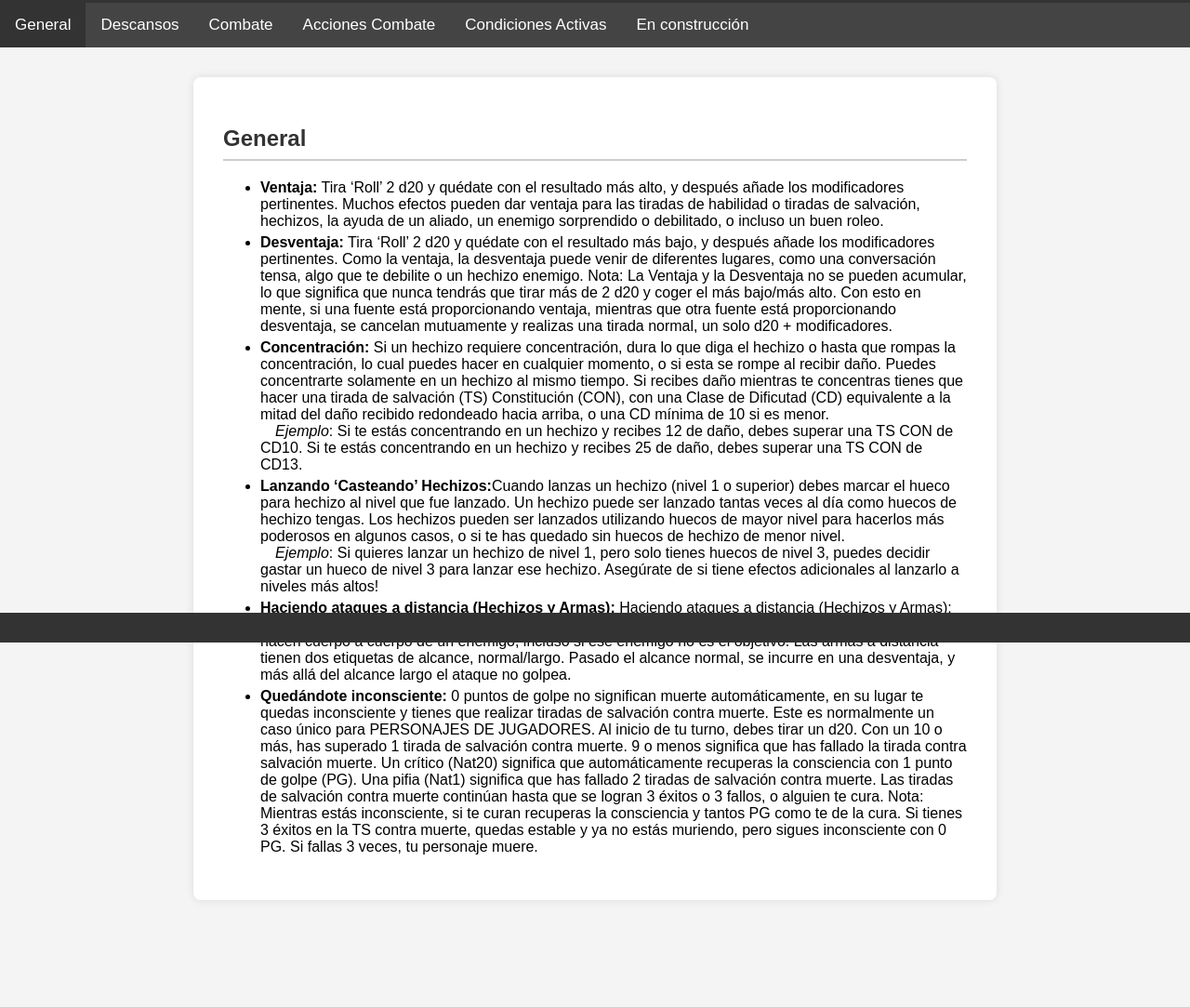
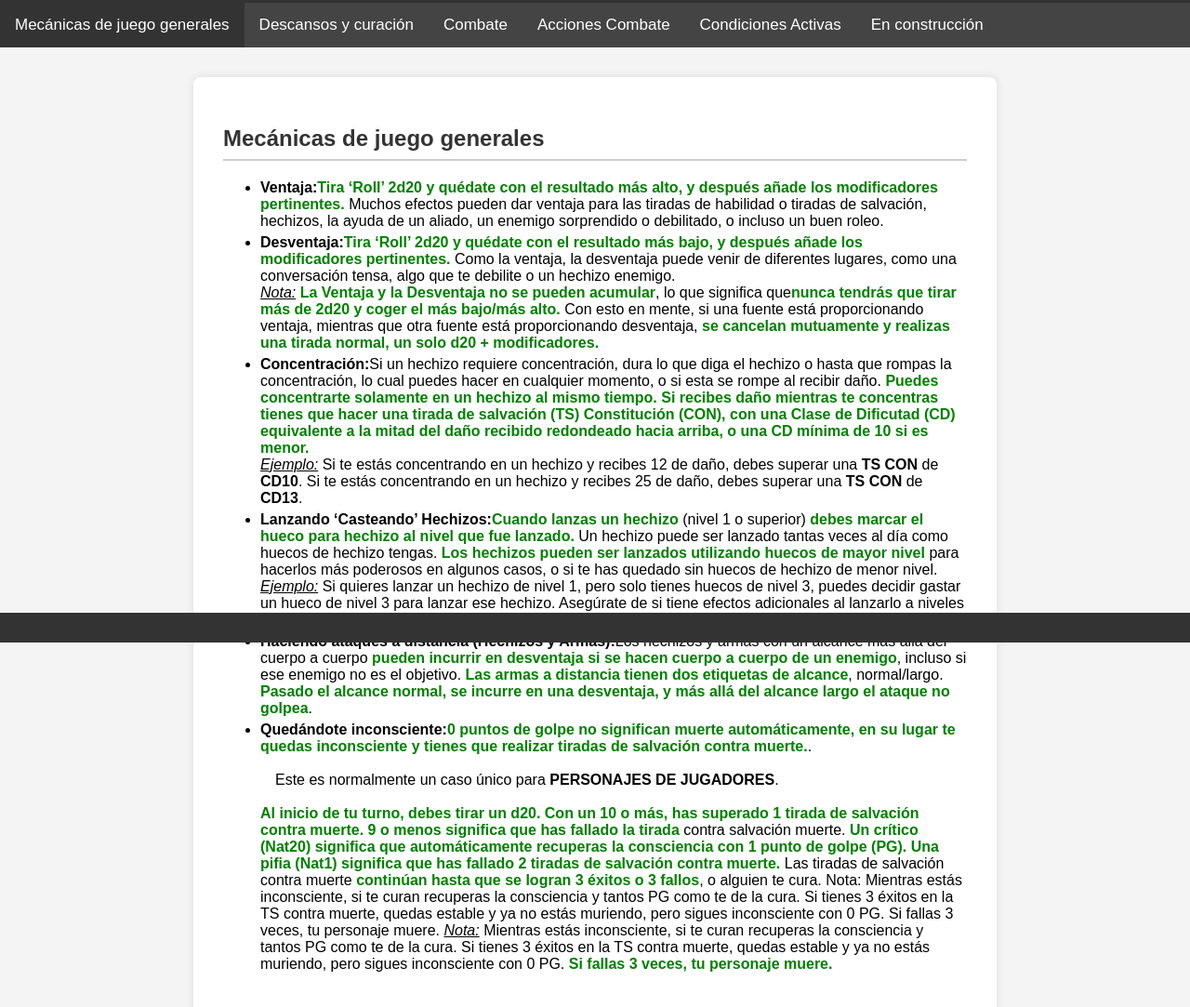
Before and after one commit to dabean-games/caoticos-estupidos, a plain HTML site: page index.html in a window 1280 px wide. Shown: the part 109-1192 px from the top of the page at 93% size. Before the commit the page ends 1109 px from the top, so only its background shows below. Drawn offline with Linux system fonts and the light colour scheme.

Commit message:
Add files via upload

```diff
--- a/css/styles.css
+++ b/css/styles.css
@@ -72,5 +72,10 @@ body {
 }
 
 li:not(:last-child) {
-            margin-bottom:  5px;
+    margin-bottom: 5px;
 }
+
+.important {
+    color: green;
+    font-weight: bold;
+}
--- a/index.html
+++ b/index.html
@@ -15,8 +15,9 @@
     </header>
 
     <div class="tab">
-        <button class="tablinks" onclick="openTab(event, 'generalTab')" id="defaultOpen">General</button>
-        <button class="tablinks" onclick="openTab(event, 'descansosTab')">Descansos</button>
+        <button class="tablinks" onclick="openTab(event, 'generalTab')" id="defaultOpen">Mecánicas de juego
+            generales</button>
+        <button class="tablinks" onclick="openTab(event, 'descansosTab')">Descansos y curación</button>
         <button class="tablinks" onclick="openTab(event, 'combateTab')">Combate</button>
         <button class="tablinks" onclick="openTab(event, 'accionesCombateTab')">Acciones Combate</button>
         <button class="tablinks" onclick="openTab(event, 'condicionesActivasTab')">Condiciones Activas</button>
@@ -24,97 +25,144 @@
     </div>
 
     <div id="generalTab" class="tab-content">
-        <h2>General</h2>
+        <h2>Mecánicas de juego generales</h2>
         <ul>
-            <li><strong>Ventaja:</strong> Tira ‘Roll’ 2 d20 y quédate con el resultado más alto, y después añade los
-                modificadores pertinentes. Muchos efectos pueden dar ventaja para las tiradas de habilidad o
-                tiradas de salvación, hechizos, la ayuda de un aliado, un enemigo sorprendido o debilitado, o
-                incluso un buen roleo.</li>
-            <li><strong>Desventaja:</strong> Tira ‘Roll’ 2 d20 y quédate con el resultado más bajo, y después añade los
-                modificadores pertinentes. Como la ventaja, la desventaja puede venir de diferentes lugares,
-                como una conversación tensa, algo que te debilite o un hechizo enemigo.
-                Nota: La Ventaja y la Desventaja no se pueden acumular, lo que significa que nunca tendrás que tirar
-                más de 2 d20 y coger el más bajo/más alto. Con esto en mente, si una fuente está proporcionando
-                ventaja, mientras que otra fuente está proporcionando desventaja, se cancelan mutuamente y realizas
-                una tirada normal, un solo d20 + modificadores.</li>
-            <li><strong>Concentración:</strong> Si un hechizo requiere concentración, dura lo que diga el hechizo o
-                hasta
-                que rompas la concentración, lo cual puedes hacer en cualquier momento, o si esta se rompe
-                al recibir daño. Puedes concentrarte solamente en un hechizo al mismo tiempo. Si recibes daño
-                mientras te concentras tienes que hacer una tirada de salvación (TS) Constitución (CON), con
-                una Clase de Dificutad (CD) equivalente a la mitad del daño recibido redondeado hacia arriba, o
-                una CD mínima de 10 si es menor.<br>
-                &emsp;<i>Ejemplo</i>: Si te estás concentrando en un hechizo y recibes 12 de daño, debes superar una TS
-                CON de
-                CD10. Si te estás concentrando en un hechizo y recibes 25 de daño, debes superar una TS CON de CD13.
+            <li><strong>Ventaja:</strong><span class="important">Tira ‘Roll’ 2d20 y quédate con el resultado más alto, y
+                    después añade los modificadores
+                    pertinentes.</span> Muchos efectos pueden dar ventaja para las tiradas de habilidad o tiradas de
+                salvación,
+                hechizos, la ayuda de un aliado, un enemigo sorprendido o debilitado, o incluso un buen roleo.</li>
+            <li><strong>Desventaja:</strong><span class="important">Tira ‘Roll’ 2d20 y quédate con el resultado más
+                    bajo, y después añade los modificadores
+                    pertinentes.</span> Como la ventaja, la desventaja puede venir de diferentes lugares, como una
+                conversación tensa, algo que te debilite o un hechizo enemigo.
+                <br>
+                <i><u>Nota:</u></i><span class="important"> La Ventaja y la Desventaja no se pueden acumular</span>, lo
+                que
+                significa que<span class="important">nunca tendrás que tirar
+                    más de 2d20 y coger el más bajo/más alto.</span> Con esto en mente, si una fuente está
+                proporcionando
+                ventaja, mientras que otra fuente está proporcionando desventaja, <span class="important">se cancelan
+                    mutuamente y
+                    realizas una tirada normal, un solo d20 + modificadores.</span>
             </li>
-            <li><strong>Lanzando ‘Casteando’ Hechizos:</strong>Cuando lanzas un hechizo (nivel 1 o superior) debes
-                marcar el hueco para hechizo al nivel que fue lanzado. Un hechizo puede ser lanzado tantas
-                veces al día como huecos de hechizo tengas. Los hechizos pueden ser lanzados utilizando huecos
-                de mayor nivel para hacerlos más poderosos en algunos casos, o si te has quedado sin huecos de
-                hechizo de menor nivel.<br>
-                &emsp;<i>Ejemplo</i>: Si quieres lanzar un hechizo de nivel 1, pero solo tienes huecos de nivel 3,
+            <li><strong>Concentración:</strong>Si un hechizo requiere concentración, dura lo que diga el hechizo o hasta
+                que
+                rompas la concentración, lo cual puedes hacer en cualquier momento, o si esta se rompe al recibir
+                daño. <span class="important">Puedes concentrarte solamente en un hechizo al mismo tiempo. Si recibes
+                    daño mientras te
+                    concentras tienes que hacer una tirada de salvación (TS) Constitución (CON), con una Clase de
+                    Dificutad (CD) equivalente a la mitad del daño recibido redondeado hacia arriba, o una CD mínima de
+                    10 si es menor.</span>
+                <br>
+                <i><u>Ejemplo:</u></i> Si te estás concentrando en un hechizo y recibes 12 de daño, debes superar una
+                <b>TS CON</b>
+                de <b>CD10</b>. Si te estás concentrando en un hechizo y recibes 25 de daño, debes superar una <b>TS
+                    CON</b>
+                de <b>CD13</b>.
+            </li>
+            <li><strong>Lanzando ‘Casteando’ Hechizos:</strong><span class="important">Cuando lanzas un hechizo</span>
+                (nivel 1 o superior) <span class="important">debes marcar el
+                    hueco para hechizo al nivel que fue lanzado.</span> Un hechizo puede ser lanzado tantas veces al día
+                como
+                huecos de hechizo tengas. <span class="important">Los hechizos pueden ser lanzados utilizando huecos de
+                    mayor nivel</span> para
+                hacerlos más poderosos en algunos casos, o si te has quedado sin huecos de hechizo de menor
+                nivel.
+                <br>
+                <i><u>Ejemplo:</u></i> Si quieres lanzar un hechizo de nivel 1, pero solo tienes huecos de nivel 3,
                 puedes decidir
                 gastar un hueco de nivel 3 para lanzar ese hechizo. Asegúrate de si tiene efectos adicionales al
-                lanzarlo a
-                niveles más altos!</li>
-            <li><strong>Haciendo ataques a distancia (Hechizos y Armas):</strong> Haciendo ataques a distancia (Hechizos
-                y Armas): Los hechizos y armas con un alcance
-                más allá del cuerpo a cuerpo pueden incurrir en desventaja si se hacen cuerpo a cuerpo de un
-                enemigo, incluso si ese enemigo no es el objetivo. Las armas a distancia tienen dos etiquetas de
-                alcance, normal/largo. Pasado el alcance normal, se incurre en una desventaja, y más allá del
-                alcance largo el ataque no golpea.</li>
-            <li><strong>Quedándote inconsciente:</strong> 0 puntos de golpe no significan muerte automáticamente, en su
-                lugar te quedas inconsciente y tienes que realizar tiradas de salvación contra muerte. Este es
-                normalmente un caso único para PERSONAJES DE JUGADORES. Al inicio de tu turno,
-                debes tirar un d20. Con un 10 o más, has superado 1 tirada de salvación contra muerte. 9 o
-                menos significa que has fallado la tirada contra salvación muerte. Un crítico (Nat20) significa
-                que automáticamente recuperas la consciencia con 1 punto de golpe (PG). Una pifia (Nat1)
-                significa que has fallado 2 tiradas de salvación contra muerte. Las tiradas de salvación contra
-                muerte continúan hasta que se logran 3 éxitos o 3 fallos, o alguien te cura.
-                Nota: Mientras estás inconsciente, si te curan recuperas la consciencia y tantos PG como te de la cura.
-                Si tienes 3 éxitos en la TS contra muerte, quedas estable y ya no estás muriendo, pero sigues
-                inconsciente
-                con 0 PG. Si fallas 3 veces, tu personaje muere.</li>
+                lanzarlo a niveles más altos!
+            </li>
+            <li><strong>Haciendo ataques a distancia (Hechizos y Armas):</strong>Los hechizos y armas con un alcance más
+                allá
+                del cuerpo a cuerpo <span class="important">pueden incurrir en desventaja si se hacen cuerpo a cuerpo de
+                    un enemigo</span>,
+                incluso si ese enemigo no es el objetivo. <span class="important">Las armas a distancia tienen dos
+                    etiquetas de alcance</span>,
+                normal/largo. <span class="important">Pasado el alcance normal, se incurre en una desventaja, y más allá
+                    del alcance largo el
+                    ataque no golpea</span>.
+            </li>
+            <li><strong>Quedándote inconsciente:</strong><span class="important">0 puntos de golpe no significan muerte
+                    automáticamente, en su lugar te
+                    quedas inconsciente y tienes que realizar tiradas de salvación contra muerte.</span>.
+                <br>
+                <br>
+                &emsp;Este es normalmente un caso único para <b>PERSONAJES DE JUGADORES</b>.
+                <br>
+                <br>
+                <span class="important">Al inicio de tu turno, debes tirar un d20. Con un 10 o más, has superado 1
+                    tirada de salvación contra
+                    muerte. 9 o menos significa que has fallado la tirada</span> contra salvación muerte. <span
+                    class="important">Un crítico (Nat20)
+                    significa que automáticamente recuperas la consciencia con 1 punto de golpe (PG). Una pifia (Nat1)
+                    significa que has fallado 2 tiradas de salvación contra muerte.</span> Las tiradas de salvación
+                contra muerte
+                <span class="important">continúan hasta que se logran 3 éxitos o 3 fallos</span>, o alguien te cura.
+                Nota: Mientras estás inconsciente, si te curan recuperas la consciencia y tantos PG como te de la
+                cura. Si tienes 3 éxitos en la TS contra muerte, quedas estable y ya no estás muriendo, pero sigues
+                inconsciente con 0 PG. Si fallas 3 veces, tu personaje muere.
+                <i><u>Nota:</u></i> Mientras estás inconsciente, si te curan recuperas la consciencia y tantos PG como
+                te de la
+                cura. Si tienes 3 éxitos en la TS contra muerte, quedas estable y ya no estás muriendo, pero sigues
+                inconsciente con 0 PG. <span class="important">Si fallas 3 veces, tu personaje muere.</span>
+            </li>
+
     </div>
 
     <div id="descansosTab" class="tab-content">
-        <h2>Descansos</h2>
-        <p>Descansos – Curándote y Dados de Golpe: Hay dos tipos de descansos en D&D, el largo y
-            el corto.</p>
+        <h2>Descansos y curación</h2>
+        <p>En D&D hay dos tipos de descanso para los personajes (Pjs) con los que pueden curar su salud y
+            recuperar recursos como conjuros gastados, el descanso largo y descanso corto.</p>
         <ul>
-            <li><strong>Descanso largo:</strong> Después de un descanso largo recuperas todos los PG perdidos, todos los
-                huecos de hechizo, y la mitad de tu máximo de dados de golpe redondeado hacia arriba, así como
-                cualquier rasgo de raza o clase que solo puedas usar una vez por descanso largo. Este descanso
-                dura 8 horas (1 noche completa de sueño) y es difícil de conseguir debido a los peligros del
-                mundo, por lo que debes buscar un lugar seguro para descansar.</li>
-            <li><strong>Descanso corto:</strong> Durante un descanso corto puedes elegir gastar cualquier número de
-                dados de
-                golpe (de tu máximo) y realizar una tirada con ellos para recuperar tantos PG como resultado de
-                la tirada. Cualquier habilidad usable una vez por descanso corto también se recupera. <strong><u>Los
-                        huecos
-                        de hechizo NO se recuperan durante este descanso.</u></strong> Este descanso dura
-                aproximadamente 1
-                hora y actividades sencillas pueden ser completadas mientras se hace (como arreglar un arma,
-                sintonizarse con un objeto, etc.)</li>
-            <li><strong>Concentración:</strong> Algunos hechizos requieren que el lanzador se concentre, lo que
-                significa que no puede lanzar otro hechizo que requiera concentración al mismo tiempo.</li>
+            <li><strong>Descanso largo:</strong> Este descanso dura <span class="important">horas (1 noche completa de
+                    sueño)</span> y es difícil de conseguir
+                debido a los peligros del mundo, por lo que debes buscar un lugar seguro para descansar. <span
+                    class="important">Después
+                    de un descanso largo recuperas todos los PG perdidos, todos los huecos de hechizo, y la mitad de tu
+                    máximo de dados de golpe redondeado hacia arriba, así como cualquier rasgo</span> de raza o clase
+                que
+                solo puedas usar una vez por descanso largo.
+            </li>
+            <li><strong>Descanso corto:</strong> Este descanso <span class="important">dura aproximadamente 1
+                    hora</span> y actividades sencillas pueden ser
+                completadas mientras se hace (como arreglar un arma, sintonizarse con un objeto, etc.). Durante un
+                descanso corto <span class="important">puedes elegir gastar cualquier número de dados de golpe (de tu
+                    máximo) y realizar
+                    una tirada con ellos para recuperar tantos PG como resultado de la tirada</span>. Cualquier rasgo
+                utilizable
+                una vez por descanso corto también se recupera. <span class="important">Los huecos de hechizo NO se
+                    recuperan</span> durante
+                este descanso.</li>
         </ul>
     </div>
 
     <div id="combateTab" class="tab-content">
         <h2>Combate</h2>
         <ul>
-            <li><strong>Éxito Crítico – Natural 20 (Nat20):</strong> <i>Cuando hagas una tirada de ataque y el resultado
-                    del dado (sin modificadores) es un 20, eso es un éxito crítico.</i>
-                Un éxito crítico NO PUEDE
-                FALLAR, y dobla el daño del dado. Para esto hay dos opciones, puedes lanzar el daño y duplicar
-                el resultado, o tirar los dados dos veces, pero debes escoger antes de realizar la tirada.
-                <i>Ejemplo: Sacas un Nat20 en un ataque con una espada corta (1d6+3 daño). Puedes elegir tirar 1d6 y
-                    doblar el resultado (y después sumar el +3), o tirar 2d6 y sumar el +3.
-                    Nota: Un fallo crítico en el ataque SIEMPRE FALLARÁ el objetivo, aunque técnicamente puedas superar
-                    su CA, y en algunos casos, puede tener consecuencias.
-                </i>
+            <li><strong>Éxito Crítico – Natural 20 (Nat20):</strong>
+                Cuando hagas una tirada de ataque y <span class="important">el resultado del dado (sin
+                    modificadores) es un 20, eso es un éxito crítico</span>. Un éxito crítico NO PUEDE FALLAR, y <span
+                    class="important">dobla el daño</span>
+                del dado. Para esto hay dos opciones, puedes lanzar el daño y duplicar el resultado, o tirar los dados
+                dos veces, pero debes escoger antes de realizar la tirada.
+                <br>
+                <i><u>Ejemplo:</u></i> Sacas un Nat20 en un ataque con una espada corta (1d6+3 daño). Puedes elegir
+                tirar 1d6 y
+                doblar el resultado (y después sumar el +3), o tirar 2d6 y sumar el +3.
+            </li>
+            <li><strong>Fallo Crítico [Pifia] – Natural 1 (Nat1):</strong>
+                Cuando hagas una tirada de ataque y <span class="important">el resultado del dado
+                    (sin modificadores) es un 1, eso es un fallo crítico</span>. Un fallo crítico SIEMPRE FALLA, aunque
+                técnicamente puedas superar su CA. En algunos casos, dependiendo de la acción que intentabas
+                realizar, puede tener consecuencias.
+                <br>
+                <i><u>Ejemplo:</u></i> Sacas un Nat1 en un ataque con una espada corta (1d6+3 daño). No solo no haces
+                ningún
+                daño, sino que además es posible que la espada acabe cayéndose de tu mano o peor, que acabe
+                clavada en algún aliado.
             </li>
     </div>
 
@@ -239,7 +287,8 @@
     </div>
 
     <div id="enconstruccionTab" class="tab-content">
-        <img src="https://ih1.redbubble.net/image.483101404.7266/aps,504x498,small,transparent-pad,600x600,f8f8f8.u1.jpg">
+        <img
+            src="https://ih1.redbubble.net/image.483101404.7266/aps,504x498,small,transparent-pad,600x600,f8f8f8.u1.jpg">
         <br>
         A ver pa que miras.
     </div>
```
Lines whose indentation alone changed are shown as unchanged.
